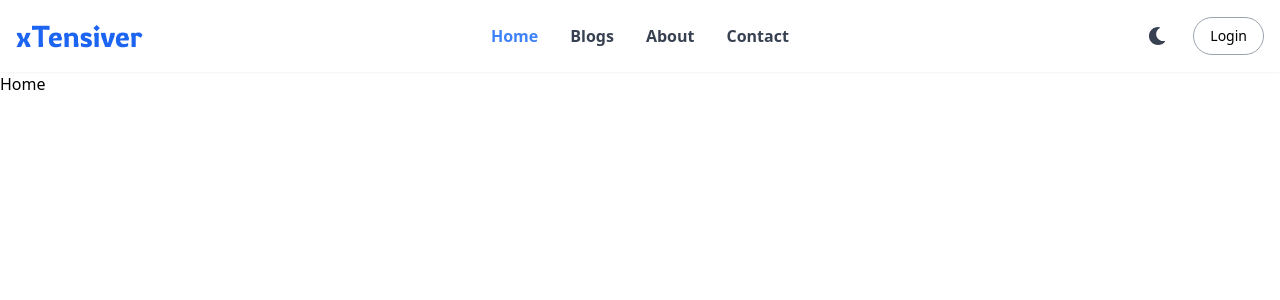
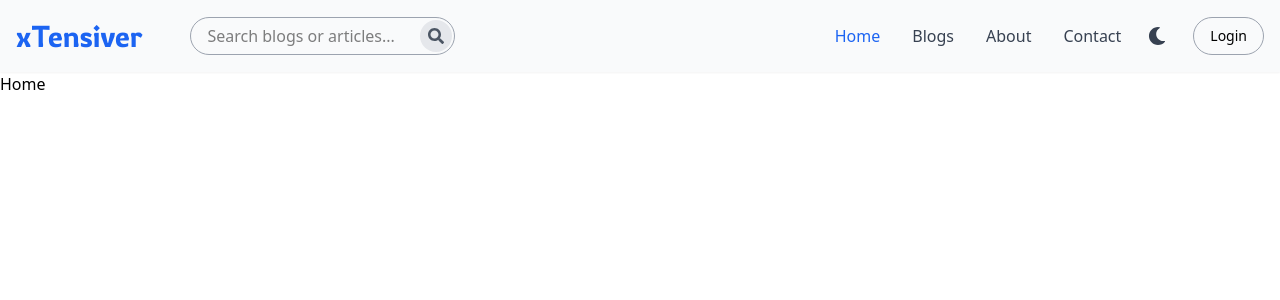
Before and after one commit to mdrakibur179/xtensiver, a React (Vite) app in the folder client/: page / in a window 1280 px wide. Shown: the top 300 px of the page. Built offline with nearby package versions, Linux system fonts and the light colour scheme.

Commit message:
added search modal box

```diff
--- a/client/src/components/Header.jsx
+++ b/client/src/components/Header.jsx
@@ -3,11 +3,14 @@ import { Link, NavLink } from "react-router-dom";
 import { FaMoon, FaSearch, FaSun } from "react-icons/fa";
 import { MdClose, MdOutlineMenu } from "react-icons/md";
 import { motion, AnimatePresence } from "framer-motion";
+import Searchbox from "./Searchbox";
 
 const Header = () => {
   const [darkMode, setDarkMode] = useState(false);
   const [mobileMenuOpen, setMobileMenuOpen] = useState(false);
   const [scrolled, setScrolled] = useState(false);
+
+  const [isModalOpen, setIsModalOpen] = useState(false);
 
   const menuRef = useRef(null);
 
@@ -46,7 +49,7 @@ const Header = () => {
 
   // Prevent body scroll when mobile menu is open
   useEffect(() => {
-    if (mobileMenuOpen) {
+    if (mobileMenuOpen || isModalOpen) {
       document.body.style.overflow = "hidden";
     } else {
       document.body.style.overflow = "auto";
@@ -54,7 +57,7 @@ const Header = () => {
     return () => {
       document.body.style.overflow = "auto";
     };
-  }, [mobileMenuOpen]);
+  }, [mobileMenuOpen, isModalOpen]);
 
   useEffect(() => {
     const handleClickOutside = (event) => {
@@ -90,10 +93,8 @@ const Header = () => {
 
   return (
     <header
-      className={`fixed top-0 dark:bg-gray-950 left-0 right-0 z-50 transition-all duration-300 ${
-        scrolled
-          ? "backdrop-blur-lg shadow-sm bg-white/70"
-          : "bg-white shadow-xs"
+      className={`fixed top-0 backdrop-blur-sm dark:bg-gray-950 left-0 right-0 z-50 transition-all duration-300 ${
+        scrolled ? "shadow-sm bg-gray-50" : "bg-gray-50 shadow-xs"
       }`}
     >
       <div
@@ -104,10 +105,10 @@ const Header = () => {
         <div className="container mx-auto px-4 py-3">
           <div className="flex items-center justify-between">
             {/* Logo */}
-            <div className="flex-shrink-0">
+            <div className="flex-shrink-0 flex items-center">
               <Link
                 to="/"
-                className="text-3xl font-bold text-blue-600 dark:text-blue-400"
+                className="text-3xl font-bold text-blue-600 dark:text-blue-400 mr-12"
                 style={{
                   fontFamily: "Rowdies, sans-serif",
                   fontWeight: "300",
@@ -116,8 +117,12 @@ const Header = () => {
               >
                 xTensiver
               </Link>
+              <div className="hidden md:flex">
+                <Searchbox onClick={() => setIsModalOpen(true)} />
+              </div>
             </div>
 
+            <div className="flex gap-4">
               {/* Desktop Navigation */}
               <nav className="hidden md:flex items-center space-x-8">
                 {navLinks.map((item) => (
@@ -125,11 +130,11 @@ const Header = () => {
                     key={item.link}
                     to={item.link}
                     className={({ isActive }) =>
-                    `font-semibold ${
+                      `font-[500] ${
                         isActive
-                        ? "text-blue-500"
-                        : "text-gray-700 dark:text-gray-300"
-                    } hover:text-blue-600 dark:hover:text-blue-400 transition-colors`
+                          ? "text-blue-600 dark:text-white"
+                          : "text-gray-700 dark:text-gray-400"
+                      } hover:text-blue-600 dark:hover:text-white transition-colors`
                     }
                   >
                     {item.title}
@@ -139,6 +144,9 @@ const Header = () => {
 
               {/* Right Side Controls */}
               <div className="flex items-center gap-4">
+                <div className="md:hidden">
+                  <Searchbox onClick={() => setIsModalOpen(true)} />
+                </div>
                 {/* Dark/Light Mode Toggle */}
                 <button
                   onClick={toggleDarkMode}
@@ -160,6 +168,7 @@ const Header = () => {
                 </Link>
 
                 {/* Mobile Menu Button */}
+                {!isModalOpen && (
                   <button
                     onClick={() => setMobileMenuOpen(!mobileMenuOpen)}
                     className="md:hidden z-50 cursor-pointer flex items-center justify-center w-10 h-10 transition-colors text-gray-700 dark:text-gray-300"
@@ -170,6 +179,8 @@ const Header = () => {
                       <MdOutlineMenu className="text-3xl" />
                     )}
                   </button>
+                )}
+              </div>
             </div>
           </div>
 
@@ -184,16 +195,6 @@ const Header = () => {
                 variants={mobileMenuVariants}
                 className={`fixed md:hidden inset-0 pt-20 left-22 top-0 bottom-0 min-h-screen z-40 bg-teal-100/40 dark:bg-gray-950/60 backdrop-blur-md p-6 overflow-y-auto`}
               >
-                {/* Search */}
-                <div className="mb-6 flex items-center gap-4">
-                  <input
-                    type="text"
-                    placeholder="Search blogs or articles..."
-                    className="w-full px-4 py-2 rounded-full border border-gray-400 dark:border-gray-500 focus:outline-none focus:ring-2 focus:ring-blue-500 dark:bg-gray-800/80 dark:text-gray-100 transition"
-                  />
-                  <FaSearch className="text-black dark:text-white text-2xl rounded-full" />
-                </div>
-
                 {/* Menu Links */}
                 <nav className="flex flex-col space-y-4">
                   {navLinks.map((item) => (
@@ -203,8 +204,8 @@ const Header = () => {
                       onClick={() => setMobileMenuOpen(false)}
                       className={({ isActive }) =>
                         `${
-                          isActive ? "bg-gray-700" : ""
-                        } text-xl font-extralight py-2 px-4 rounded hover:bg-gray-200 dark:hover:bg-gray-800 transition-colors text-gray-900 dark:text-gray-100`
+                          isActive ? "bg-gray-700 text-white" : ""
+                        } text-xl font-extralight py-2 px-4 rounded hover:bg-gray-200 dark:hover:bg-gray-800 transition-colors text-gray-600 dark:text-gray-100`
                       }
                     >
                       {item.title}
@@ -227,6 +228,73 @@ const Header = () => {
           </AnimatePresence>
         </div>
       </div>
+
+      {/* Modal */}
+      {isModalOpen && (
+        <div
+          aria-hidden="false"
+          tabIndex="-1"
+          onClick={() => setIsModalOpen(false)}
+          className="fixed inset-0 px-2 z-[99rem] flex min-h-screen justify-center items-start pt-28 backdrop-blur-md bg-gray-950/80"
+        >
+          {/* Modal content */}
+          <motion.div
+            initial={{ y: -50, opacity: 0 }}
+            animate={{ y: 0, opacity: 1 }}
+            exit={{ y: -50, opacity: 0 }}
+            transition={{ duration: 0.3, ease: "easeOut" }}
+            onClick={(e) => e.stopPropagation()}
+            className="bg-white dark:bg-gray-950 p-6 rounded-xl shadow-2xl w-full max-w-md transform border border-gray-200 dark:border-gray-700"
+          >
+            {/* Header */}
+            <div className="flex items-center justify-between mb-4">
+              <h3 className="text-lg font-semibold text-gray-900 dark:text-gray-100">
+                Search
+              </h3>
+              <button
+                aria-label="Close modal"
+                onClick={() => setIsModalOpen(false)}
+                className="text-gray-500 hover:text-gray-900 dark:text-gray-400 dark:hover:text-gray-100"
+              >
+                {/* Close icon */}
+                <svg
+                  xmlns="http://www.w3.org/2000/svg"
+                  fill="none"
+                  viewBox="0 0 24 24"
+                  className="w-5 h-5"
+                >
+                  <path
+                    stroke="currentColor"
+                    strokeLinecap="round"
+                    strokeLinejoin="round"
+                    strokeWidth="2"
+                    d="m6 18 12-12M6 6l12 12"
+                  ></path>
+                </svg>
+              </button>
+            </div>
+
+            {/* Search input */}
+            <input
+              type="text"
+              placeholder="Search blogs or articles…"
+              className="w-full p-2 rounded-md border border-gray-300 dark:border-gray-700 dark:bg-gray-900 dark:text-gray-100 focus:outline-none focus:ring-2 focus:ring-blue-500"
+            />
+
+            {/* Action button */}
+            <div className="flex justify-end mt-4">
+              <button
+                onClick={() => {
+                  /* perform search */
+                }}
+                className="bg-blue-500 px-4 py-2 rounded-md font-semibold text-gray-100 hover:bg-blue-600 focus:outline-none focus:ring-4 focus:ring-blue-300"
+              >
+                Search
+              </button>
+            </div>
+          </motion.div>
+        </div>
+      )}
     </header>
   );
 };
--- /dev/null
+++ b/client/src/components/Searchbox.jsx
@@ -0,0 +1,26 @@
+import { FaSearch } from "react-icons/fa";
+
+const Searchbox = ({ onClick }) => {
+  return (
+    <div className="relative flex items-center">
+      {/* This input is a trigger to show modal instead of a real input field */}
+      <input
+        onClick={onClick}
+        readOnly
+        type="text"
+        placeholder="Search blogs or articles..."
+        className="hidden lg:flex px-4 py-[.35rem] rounded-full border border-gray-400 dark:border-gray-500 focus:outline-none focus:ring-2 focus:ring-blue-500 dark:bg-gray-800/80 dark:text-gray-100 transition cursor-pointer"
+      />
+
+      {/* This icon is a trigger to show modal */}
+      <div
+        onClick={onClick}
+        className="absolute right-[3px] p-2 rounded-full bg-gray-200 dark:bg-gray-700 hover:bg-gray-300 dark:hover:bg-gray-600 transition-colors cursor-pointer"
+      >
+        <FaSearch className="text-gray-600 dark:text-gray-100" />
+      </div>
+    </div>
+  );
+};
+
+export default Searchbox;
```
Lines whose indentation alone changed are shown as unchanged.
